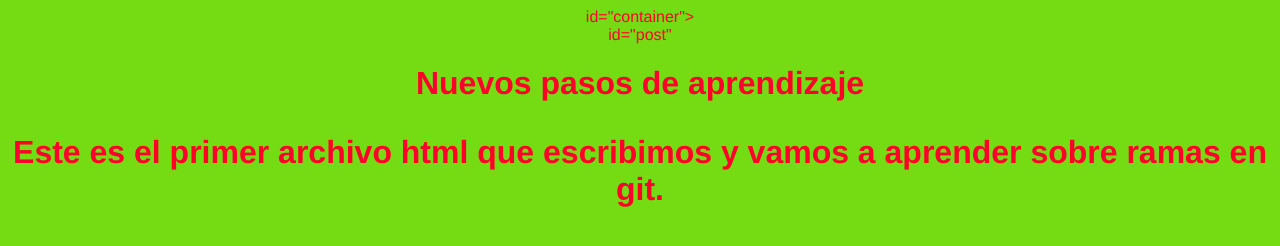
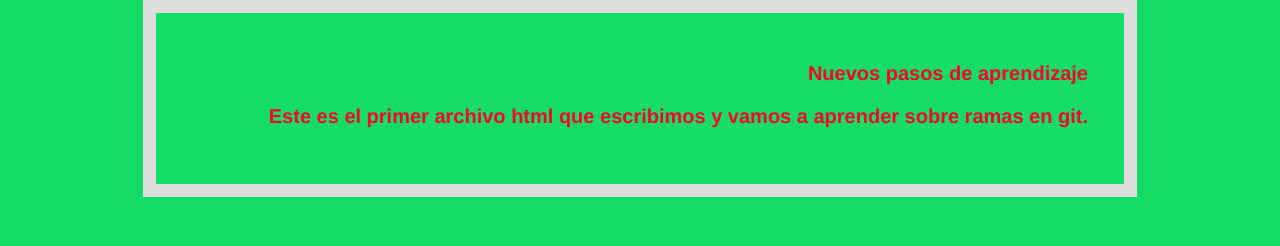
Before and after one commit to jc42k/El-blog-de-Julio-en-Platzi, a plain HTML site: page primerpost.html in a window 1280 px wide. Drawn offline with Linux system fonts and the light colour scheme.

Commit message:
Cambios de estilo

```diff
--- a/css/estilos.css
+++ b/css/estilos.css
@@ -1,7 +1,23 @@
 body
 {
-    background-color: rgb(117, 220, 20);
+    background-color: rgb(20, 220, 103);
     color: rgb(255, 0, 43);
     text-align: center;
     font-family: 'Franklin Gothic Medium', 'Arial Narrow', Arial, sans-serif;
+    font-size: 36px;
+    margin: 0;
+    padding: 0;
 }
+#container
+{
+    width: 70%;
+    padding: 1em;
+    text-align: right;
+    border: 13px solid #DDD;
+    margin: 0 auto;
+}
+
+#container h1
+{
+    font-size: 20px
+}
--- a/primerpost.html
+++ b/primerpost.html
@@ -4,9 +4,10 @@
             <link rel="stylesheet" href="css/estilos.css">
     </head>
     <body>
-        <div> id="container">
-            <div> id="post"
-                <h1>Nuevos pasos de aprendizaje</hi>
+        <div id="container">
+            <div id="post">
+                <h1>Nuevos pasos de aprendizaje
+                </hi>
                 <p>Este es el primer archivo html que escribimos y vamos a aprender sobre ramas en git. </p></h1>
             </div>
         </div>
```
